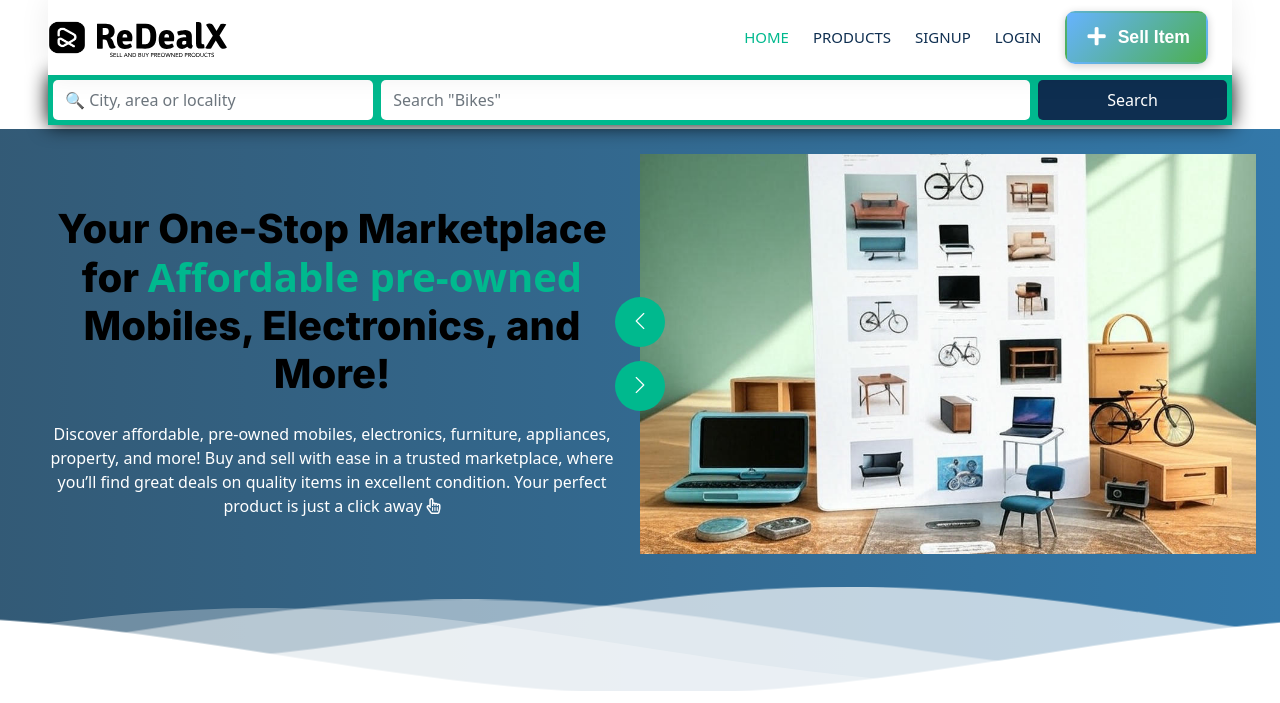
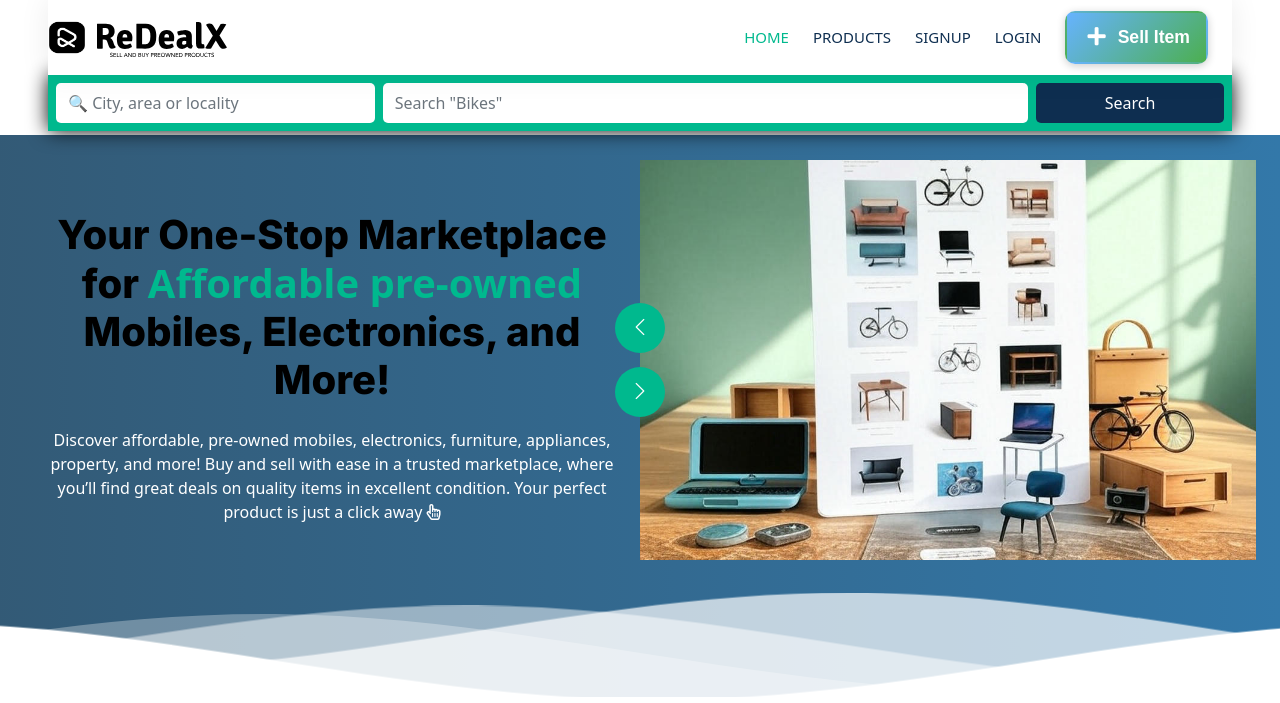
Before and after one commit to mohitpandeycode/ReDealX, a Django app: page / in a window 1280 px wide. Shown: the top 703 px of the page. Run offline with Django 5.2, Linux system fonts and the light colour scheme; data comes from the database, SQL or seed files in the repository; some libraries are stand-ins or nearby versions; some web fonts are replaced.

Commit message:
fixed searchbar

```diff
--- a/home/templates/navbar.html
+++ b/home/templates/navbar.html
@@ -204,16 +204,16 @@
   </nav>
 
   <!-- Search Start -->
-  <div class="searchbox bg-primary mb-1 wow fadeIn" data-wow-delay="0.1s" style="padding: 5px;">
+  <div class="searchbox bg-primary mb-1 wow fadeIn" data-wow-delay="0.1s" style="padding: 8px;">
     <form method="get">
       <div class="p-0">
         <div class="row g-2">
           <div class="col-md-10">
             <div class="row g-2">
-              <div class="col-4 col-lg-4">
+              <div class="col-5 col-lg-4">
                 <input type="text" name="address" class="form-control py-2 border-0" placeholder="🔍 City, area or locality" />
               </div>
-              <div class="col-8 col-lg-8">
+              <div class="col-7 col-lg-8">
                 <input type="text" name="prod" id="searchInput" class="form-control py-2 border-0" placeholder="Search Products" />
               </div>
             </div>
```
